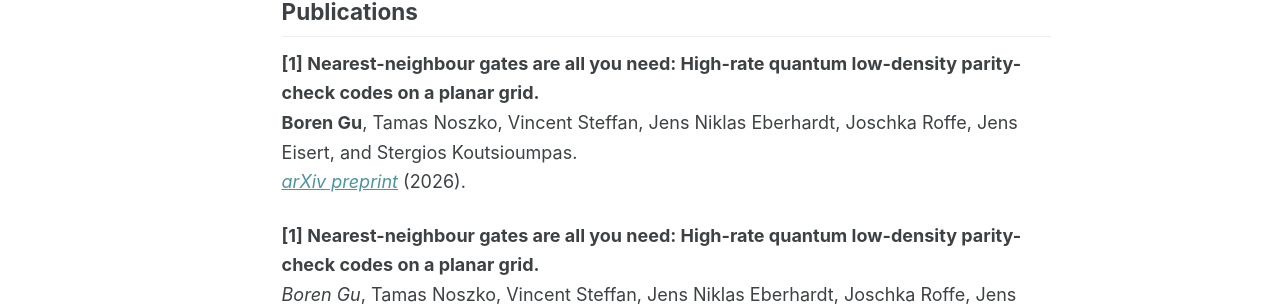
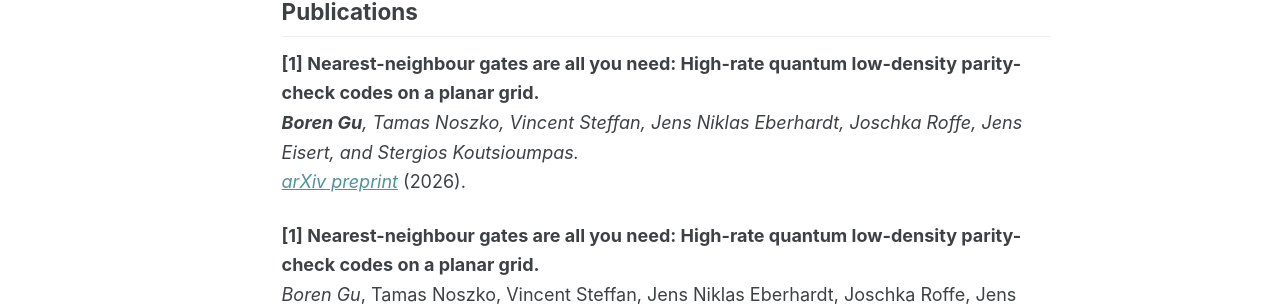
Before and after one commit to BorenGu/borengu_com, a Jekyll site: the page built from _pages/about.md, in a window 1280 px wide. Shown: the part 593-899 px from the top of the page. Built offline with Jekyll 4.4.1, drawn with Linux system fonts in a browser that asks for light colours; a script bundle is joined from its source files by our own code; library files that are not in the unit come from our copies.

```diff
--- a/_pages/about.md
+++ b/_pages/about.md
@@ -17,7 +17,7 @@ My research focuses on **quantum error correction** and **fault-tolerant quantum
 ## Publications
 
 **[1] Nearest-neighbour gates are all you need: High-rate quantum low-density parity-check codes on a planar grid.**<br>
-**Boren Gu**, Tamas Noszko, Vincent Steffan, Jens Niklas Eberhardt, Joschka Roffe, Jens Eisert, and Stergios Koutsioumpas.<br>
+***Boren Gu**, Tamas Noszko, Vincent Steffan, Jens Niklas Eberhardt, Joschka Roffe, Jens Eisert, and Stergios Koutsioumpas.* <br>
 [*arXiv preprint*](https://arxiv.org/abs/2606.19482) (2026).
 
 **[1] Nearest-neighbour gates are all you need: High-rate quantum low-density parity-check codes on a planar grid.**<br>
```
